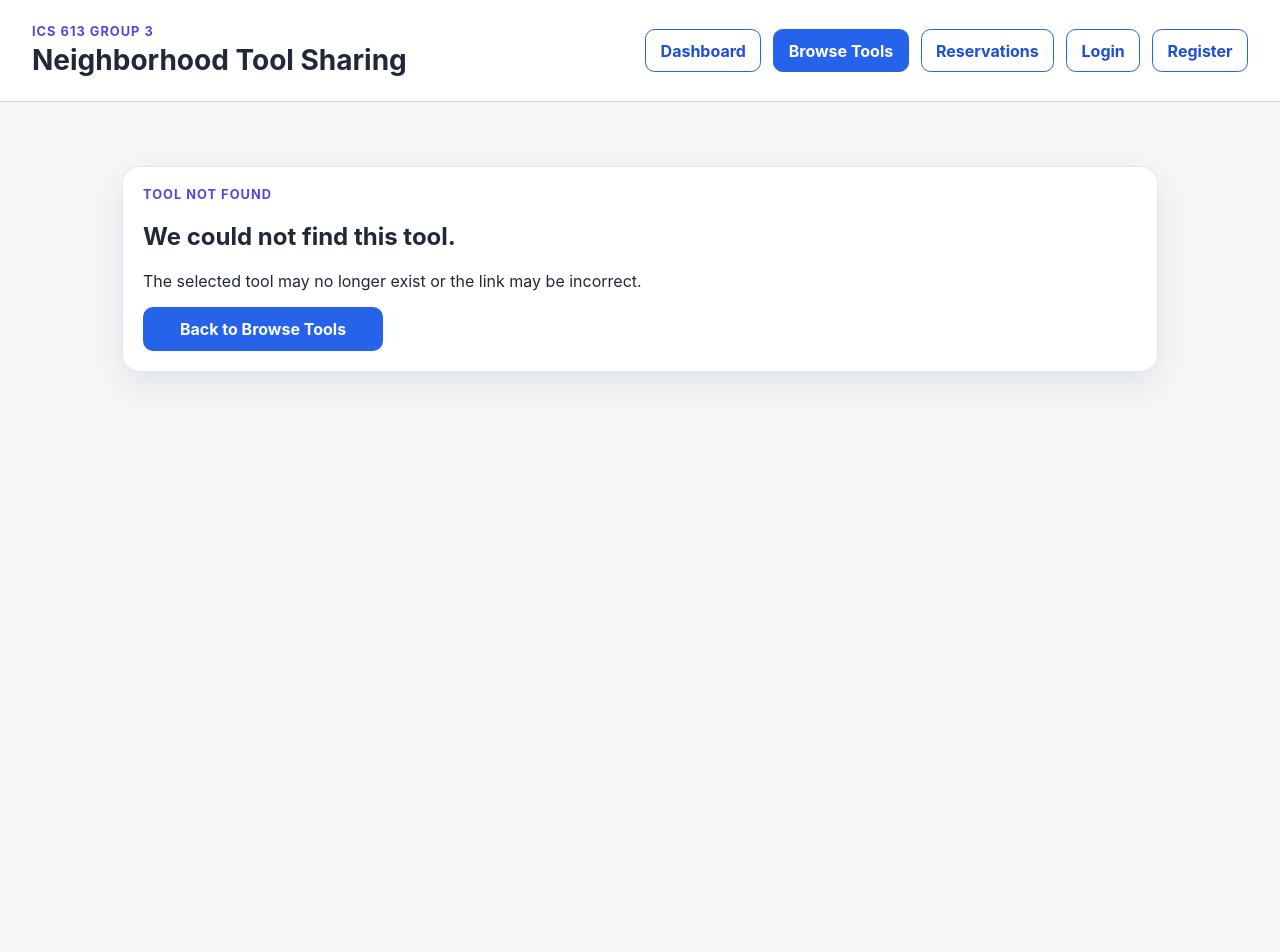
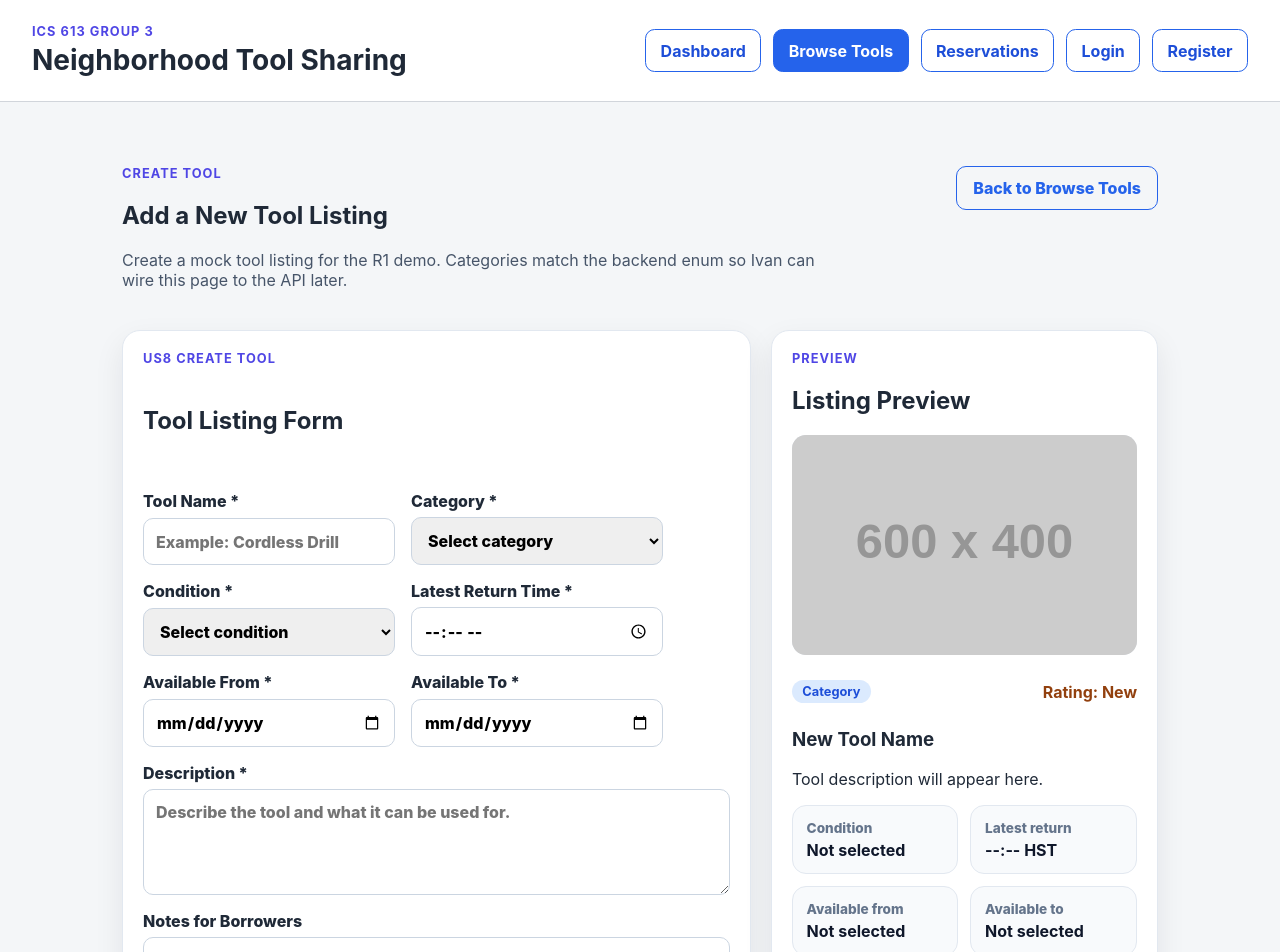
Before and after one commit to ICS613-Group3/Group3-ICS613-project, a React (Vite) app in the folder frontend/: page /tools/new in a window 1280 px wide. Shown: the top 952 px of the page. Before the commit the page ends 800 px from the top, so only its background shows below. Built offline with nearby package versions, Linux system fonts and the light colour scheme.

Commit message:
feat: add create tool page

```diff
--- a/frontend/src/App.css
+++ b/frontend/src/App.css
@@ -767,3 +767,83 @@ select {
     flex-direction: column;
   }
 }
+
+/* Create Tool page form and preview styles. */
+.tool-form-layout {
+  display: grid;
+  grid-template-columns: minmax(0, 1.3fr) minmax(300px, 0.8fr);
+  gap: 1.25rem;
+  align-items: start;
+}
+
+.tool-form-card,
+.tool-preview-card {
+  border: 1px solid #e2e8f0;
+  border-radius: 18px;
+  background: white;
+  box-shadow: 0 12px 30px rgba(15, 23, 42, 0.08);
+  padding: 1.25rem;
+}
+
+.tool-form-card {
+  display: grid;
+  gap: 1rem;
+}
+
+.tool-form-card label {
+  display: grid;
+  gap: 0.4rem;
+  font-weight: 800;
+}
+
+.tool-form-card input,
+.tool-form-card select,
+.tool-form-card textarea,
+.tool-form-card button {
+  border: 1px solid #cbd5e1;
+  border-radius: 10px;
+  font: inherit;
+  padding: 0.75rem;
+}
+
+.tool-form-card textarea {
+  resize: vertical;
+}
+
+.tool-form-card button {
+  border: none;
+  background: #2563eb;
+  color: white;
+  cursor: pointer;
+  font-weight: 900;
+}
+
+.form-grid {
+  display: grid;
+  grid-template-columns: repeat(2, minmax(0, 1fr));
+  gap: 1rem;
+}
+
+.tool-preview-image {
+  width: 100%;
+  height: 220px;
+  border-radius: 14px;
+  object-fit: cover;
+  background: #e2e8f0;
+  margin-bottom: 1rem;
+}
+
+.header-action-link {
+  align-self: start;
+  width: fit-content;
+}
+
+@media (max-width: 900px) {
+  .tool-form-layout {
+    grid-template-columns: 1fr;
+  }
+
+  .form-grid {
+    grid-template-columns: 1fr;
+  }
+}
--- a/frontend/src/pages/BrowseToolsPage.tsx
+++ b/frontend/src/pages/BrowseToolsPage.tsx
@@ -10,17 +10,13 @@ import {
  * BrowseToolsPage
  *
  * This page displays all available tools using mock data.
- * For R1 demo feedback, search and category filters now work locally.
- * Later, Ivan can replace this local filtering with backend API query params.
+ * Search, category, and date filters work locally for the R1 demo.
+ *
+ * It also links to /tools/new so owners can create a mock tool listing.
  */
 function BrowseToolsPage() {
-  // Search text entered by the user.
   const [searchTerm, setSearchTerm] = useState('');
-
-  // Backend-aligned category enum selected by the user.
   const [categoryFilter, setCategoryFilter] = useState<ToolCategory | ''>('');
-
-  // Date filters are interpreted as HST calendar dates for the demo.
   const [startDate, setStartDate] = useState('');
   const [endDate, setEndDate] = useState('');
 
@@ -29,12 +25,8 @@ function BrowseToolsPage() {
   >;
 
   /**
-   * filteredTools
-   *
-   * This local filtering makes the demo interactive before backend integration.
-   * Search checks name, description, owner, and category label.
-   * Category uses backend enum values.
-   * Date filter checks whether the selected date range fits inside the mock availability window.
+   * Filter mock tools by search text, backend-aligned category, and date range.
+   * Later, Ivan can replace this local filtering with backend API query params.
    */
   const filteredTools = useMemo(() => {
     const normalizedSearch = searchTerm.trim().toLowerCase();
@@ -66,7 +58,7 @@ function BrowseToolsPage() {
   }, [categoryFilter, endDate, searchTerm, startDate]);
 
   /**
-   * Clears all filter controls and shows every mock tool again.
+   * Reset all filters so all mock tools are visible again.
    */
   const clearFilters = () => {
     setSearchTerm('');
@@ -86,6 +78,10 @@ function BrowseToolsPage() {
             category, and HST date range.
           </p>
         </div>
+
+        <Link className="primary-link header-action-link" to="/tools/new">
+          Add New Tool
+        </Link>
       </div>
 
       <div className="filter-panel">
@@ -164,14 +160,17 @@ function BrowseToolsPage() {
                     <dt>Owner</dt>
                     <dd>{tool.ownerName}</dd>
                   </div>
+
                   <div>
                     <dt>Condition</dt>
                     <dd>{tool.condition}</dd>
                   </div>
+
                   <div>
                     <dt>Availability</dt>
                     <dd>{tool.availability}</dd>
                   </div>
+
                   <div>
                     <dt>Latest return</dt>
                     <dd>{tool.latestReturnTime} HST</dd>
--- /dev/null
+++ b/frontend/src/pages/CreateToolPage.tsx
@@ -0,0 +1,270 @@
+import { useState, type FormEvent } from 'react';
+import { Link } from 'react-router-dom';
+import {
+  categoryLabels,
+  type ToolCategory,
+  type ToolCondition,
+} from '../data/mockData';
+
+/**
+ * CreateToolPage
+ *
+ * This page supports US8 Create Tool for the R1 frontend demo.
+ * It uses local form state only. Later, Ivan can connect this form to
+ * the backend create tool endpoint.
+ */
+function CreateToolPage() {
+  const [toolName, setToolName] = useState('');
+  const [category, setCategory] = useState<ToolCategory | ''>('');
+  const [condition, setCondition] = useState<ToolCondition | ''>('');
+  const [description, setDescription] = useState('');
+  const [availableFrom, setAvailableFrom] = useState('');
+  const [availableTo, setAvailableTo] = useState('');
+  const [latestReturnTime, setLatestReturnTime] = useState('');
+  const [notesForBorrowers, setNotesForBorrowers] = useState('');
+  const [photoUrl, setPhotoUrl] = useState('');
+  const [successMessage, setSuccessMessage] = useState('');
+
+  const categoryOptions = Object.entries(categoryLabels) as Array<
+    [ToolCategory, string]
+  >;
+
+  const conditionOptions: ToolCondition[] = [
+    'New',
+    'Like New',
+    'Good',
+    'Fair',
+    'Poor',
+  ];
+
+  /**
+   * Handles mock tool creation.
+   *
+   * For the R1 demo, this does not save to the backend yet.
+   * It validates the form and shows a success message.
+   */
+  const handleSubmit = (event: FormEvent<HTMLFormElement>) => {
+    event.preventDefault();
+
+    if (
+      !toolName ||
+      !category ||
+      !condition ||
+      !description ||
+      !availableFrom ||
+      !availableTo ||
+      !latestReturnTime
+    ) {
+      setSuccessMessage('Please complete all required fields before submitting.');
+      return;
+    }
+
+    if (availableTo < availableFrom) {
+      setSuccessMessage('Available To date cannot be before Available From date.');
+      return;
+    }
+
+    setSuccessMessage(
+      `Mock tool listing created: ${toolName}. Category: ${categoryLabels[category]}.`,
+    );
+  };
+
+  const previewImage =
+    photoUrl || `https://placehold.co/600x400?text=${encodeURIComponent(toolName || 'New Tool')}`;
+
+  return (
+    <section className="page-section">
+      <div className="page-header">
+        <div>
+          <p className="eyebrow">Create Tool</p>
+          <h1>Add a New Tool Listing</h1>
+          <p className="page-description">
+            Create a mock tool listing for the R1 demo. Categories match the
+            backend enum so Ivan can wire this page to the API later.
+          </p>
+        </div>
+
+        <Link className="secondary-link" to="/tools">
+          Back to Browse Tools
+        </Link>
+      </div>
+
+      <div className="tool-form-layout">
+        <form className="tool-form-card" onSubmit={handleSubmit}>
+          <p className="eyebrow">US8 Create Tool</p>
+          <h2>Tool Listing Form</h2>
+
+          <div className="form-grid">
+            <label>
+              Tool Name *
+              <input
+                type="text"
+                value={toolName}
+                onChange={(event) => setToolName(event.target.value)}
+                placeholder="Example: Cordless Drill"
+                required
+              />
+            </label>
+
+            <label>
+              Category *
+              <select
+                value={category}
+                onChange={(event) =>
+                  setCategory(event.target.value as ToolCategory | '')
+                }
+                required
+              >
+                <option value="">Select category</option>
+                {categoryOptions.map(([categoryValue, label]) => (
+                  <option key={categoryValue} value={categoryValue}>
+                    {label}
+                  </option>
+                ))}
+              </select>
+            </label>
+
+            <label>
+              Condition *
+              <select
+                value={condition}
+                onChange={(event) =>
+                  setCondition(event.target.value as ToolCondition | '')
+                }
+                required
+              >
+                <option value="">Select condition</option>
+                {conditionOptions.map((conditionValue) => (
+                  <option key={conditionValue} value={conditionValue}>
+                    {conditionValue}
+                  </option>
+                ))}
+              </select>
+            </label>
+
+            <label>
+              Latest Return Time *
+              <input
+                type="time"
+                value={latestReturnTime}
+                onChange={(event) => setLatestReturnTime(event.target.value)}
+                required
+              />
+            </label>
+
+            <label>
+              Available From *
+              <input
+                type="date"
+                value={availableFrom}
+                onChange={(event) => setAvailableFrom(event.target.value)}
+                required
+              />
+            </label>
+
+            <label>
+              Available To *
+              <input
+                type="date"
+                value={availableTo}
+                onChange={(event) => setAvailableTo(event.target.value)}
+                required
+              />
+            </label>
+          </div>
+
+          <label>
+            Description *
+            <textarea
+              value={description}
+              onChange={(event) => setDescription(event.target.value)}
+              placeholder="Describe the tool and what it can be used for."
+              rows={4}
+              required
+            />
+          </label>
+
+          <label>
+            Notes for Borrowers
+            <textarea
+              value={notesForBorrowers}
+              onChange={(event) => setNotesForBorrowers(event.target.value)}
+              placeholder="Example: Please clean before returning."
+              rows={3}
+            />
+          </label>
+
+          <label>
+            Photo URL
+            <input
+              type="url"
+              value={photoUrl}
+              onChange={(event) => setPhotoUrl(event.target.value)}
+              placeholder="Optional image URL for demo"
+            />
+          </label>
+
+          <p className="hst-note">
+            Availability dates are interpreted in Hawaii Standard Time (HST).
+          </p>
+
+          <button type="submit">Create Mock Tool Listing</button>
+
+          {successMessage && (
+            <div className="success-message" role="status">
+              {successMessage}
+            </div>
+          )}
+        </form>
+
+        <aside className="tool-preview-card">
+          <p className="eyebrow">Preview</p>
+          <h2>Listing Preview</h2>
+
+          <img src={previewImage} alt="Tool preview" className="tool-preview-image" />
+
+          <div className="tool-card-top">
+            <span className="status-badge">
+              {category ? categoryLabels[category] : 'Category'}
+            </span>
+            <span className="rating">Rating: New</span>
+          </div>
+
+          <h3>{toolName || 'New Tool Name'}</h3>
+          <p>{description || 'Tool description will appear here.'}</p>
+
+          <dl className="detail-meta-grid">
+            <div>
+              <dt>Condition</dt>
+              <dd>{condition || 'Not selected'}</dd>
+            </div>
+
+            <div>
+              <dt>Latest return</dt>
+              <dd>{latestReturnTime || '--:--'} HST</dd>
+            </div>
+
+            <div>
+              <dt>Available from</dt>
+              <dd>{availableFrom || 'Not selected'}</dd>
+            </div>
+
+            <div>
+              <dt>Available to</dt>
+              <dd>{availableTo || 'Not selected'}</dd>
+            </div>
+          </dl>
+
+          {notesForBorrowers && (
+            <div className="info-panel">
+              <h3>Borrower Notes</h3>
+              <p>{notesForBorrowers}</p>
+            </div>
+          )}
+        </aside>
+      </div>
+    </section>
+  );
+}
+
+export default CreateToolPage;
--- a/frontend/src/routes/AppRoutes.tsx
+++ b/frontend/src/routes/AppRoutes.tsx
@@ -1,6 +1,7 @@
 import { Navigate, Route, Routes } from 'react-router-dom';
 import AppLayout from '../components/AppLayout';
 import BrowseToolsPage from '../pages/BrowseToolsPage';
+import CreateToolPage from '../pages/CreateToolPage';
 import DashboardPage from '../pages/DashboardPage';
 import LoginPage from '../pages/LoginPage';
 import NotFoundPage from '../pages/NotFoundPage';
@@ -15,7 +16,7 @@ function AppRoutes() {
       <Route element={<AppLayout />}>
         <Route path="/" element={<Navigate to="/dashboard" replace />} />
         <Route path="/dashboard" element={<DashboardPage />} />
-        <Route path="/tools" element={<BrowseToolsPage />} />
+        <Route path="/tools" element={<BrowseToolsPage />} />`r`n      <Route path="/tools/new" element={<CreateToolPage />} />
         <Route path="/tools/:toolId" element={<ToolDetailPage />} />
         <Route path="/reservations" element={<ReservationsPage />} />
         <Route path="/reservations/:reservationId" element={<ReservationDetailPage />} />
```
